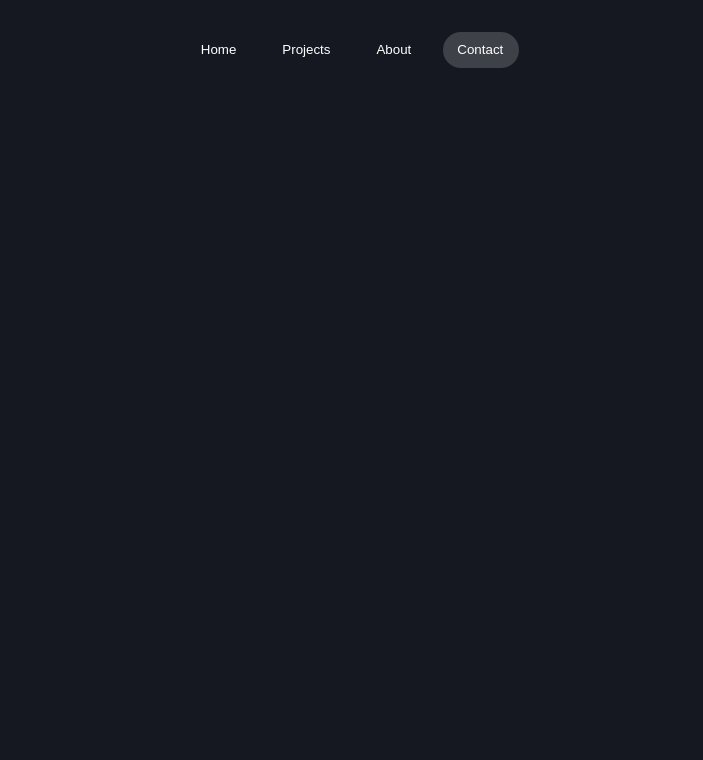
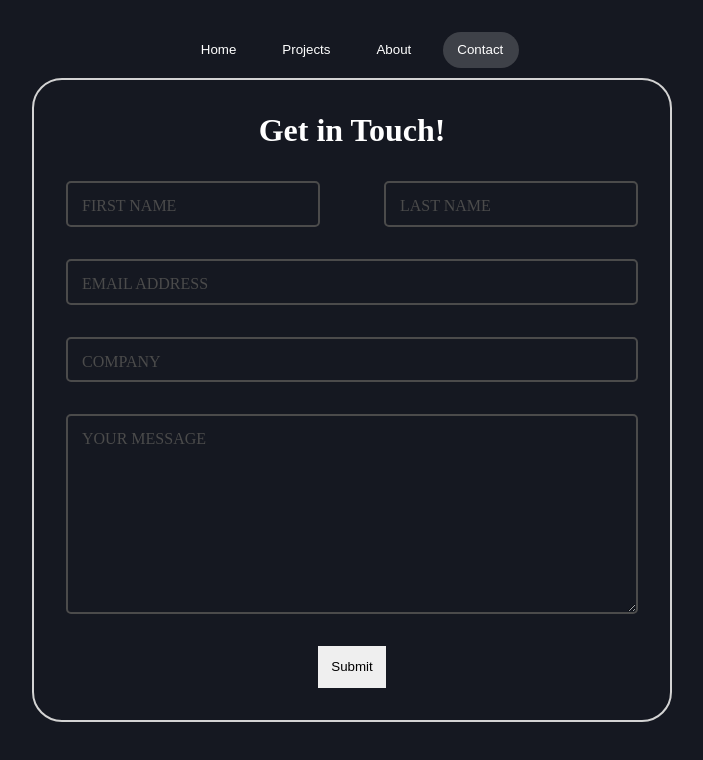
Before and after one commit to JaydenYip3/Portfolio, a React (Create React App) app: page / in a window 1280 px wide. Both pictures are taken after a click on the button "Contact". Shown: the top 760 px of the page, without its empty margins (288-991 px from the left). Built offline with nearby package versions, Linux system fonts and the light colour scheme; a web font is replaced by a local one.

Commit message:
Email Update

```diff
--- a/src/App.css
+++ b/src/App.css
@@ -16,7 +16,7 @@ body{
   display: block;
   width: 100vw;
   height: 100%;
-  overflow-x: hidden;
+  overflow-x: clip;
 }
 div{
   display: flex;
--- a/src/App.js
+++ b/src/App.js
@@ -4,6 +4,7 @@ import Home from './components/Home.js'
 import ProjectsPage from './components/ProjectsPage.js'
 import About from './components/About.js'
 import React from 'react'
+import Contact from './components/Contact.js';
 
 
 function App() {
@@ -69,7 +70,7 @@ function App() {
         {page === "Home" && <Home page={page} setPage={setPage}></Home>}
         {page === "Projects" && <ProjectsPage></ProjectsPage>}
         {page === "About" && <About></About>}
-        {page === "Page 4" && <div>Page 4 Content</div>}
+        {page === "Contact" && <Contact></Contact>}
       </div>
 
     </>
--- /dev/null
+++ b/src/components/Contact.js
@@ -0,0 +1,67 @@
+import React from "react";
+import {useState} from 'react'
+import styles4 from "./contact.module.css"
+
+const Contact = () => {
+const [result, setResult] = useState("");
+
+  const onSubmit = async (event) => {
+    event.preventDefault();
+    setResult("Sending....");
+    const formData = new FormData(event.target);
+
+    formData.append("access_key", "d909d604-3fd0-4f4c-abaa-e36610152439");
+
+    const response = await fetch("https://api.web3forms.com/submit", {
+      method: "POST",
+      body: formData
+    });
+
+    const data = await response.json();
+
+    if (data.success) {
+      setResult("Form Submitted Successfully");
+      event.target.reset();
+    } else {
+      console.log("Error", data);
+      setResult(data.message);
+    }
+  };
+
+    return (<>
+                <div className="container" id={styles4.contact}>
+                    <form onSubmit={onSubmit}>
+                        <div className="container" id={styles4.email}>
+                            <h1>Get in Touch!</h1>
+                            <div className="container" id={styles4.text}>
+                                <div className={styles4.inputbox}>
+                                    <input type="text" name="First Name" required="required"/>
+                                    <span>First Name</span>
+                                </div>
+                                <div className={styles4.inputbox}>
+                                    <input type="text" name="Last Name" required="required"/>
+                                    <span>Last Name</span>
+                                </div>
+                            </div>
+                            <div className={styles4.inputbox} id={styles4.emailInput}>
+                                <input type="email" required="required"/>
+                                <span>Email Address</span>
+                            </div>
+                            <div className={styles4.inputbox} id={styles4.emailInput}>
+                                <input type="text" name="Company" required="required"/>
+                                <span>Company</span>
+                            </div>
+                            <div className={styles4.inputbox} id={styles4.emailInput}>
+                                <textarea name="message" required="required"/>
+                                <span>Your Message</span>
+                            </div>
+                            <button type="submit">Submit</button>
+
+                        </div>
+                    </form>
+
+                </div>
+            </>)
+}
+
+export default Contact;
--- a/src/components/ProjectsPage.js
+++ b/src/components/ProjectsPage.js
@@ -2,7 +2,7 @@ import {motion} from "framer-motion"
 import projects from "../assets/data.json";
 import styles3 from "./ProjectsPage.module.css"
 import React from 'react'
-import {useState} from 'react';
+import {useState, useEffect} from 'react';
 
 
 const ProjectsPage = () => {
@@ -85,12 +85,38 @@ const ProjectsPage = () => {
         setSelect(i);
     }
 
-    const onSelect = () => {
+    useEffect(()=> {
+        const languages = [];
+        for (let lang in checkboxStates) {
+            if (checkboxStates[lang]) {
+                languages.push(lang);
+            }
+        }
+        const filterList = projects.data.filter(project =>
+            languages.includes(project.language)
+        );
+        let sortedList;
+        if (Sort === 1) {
+            // Sort A-Z by title
+            sortedList = [...filterList].sort((a, b) =>
+                a.title.toLowerCase().localeCompare(b.title.toLowerCase()));
+        } else if (Sort === 2) {
+            // Sort Z-A by title
+            sortedList = [...filterList].sort((a, b) =>
+                b.title.toLowerCase().localeCompare(a.title.toLowerCase()));
+        } else if (Sort === 3) {
+            // Sort by date, assuming dates are in a comparable format like 'YYYY-MM-DD'
+            sortedList = [...filterList].sort((a, b) =>
+                new Date(b.date) - new Date(a.date));
+        } else {
+            // No sorting applied, just use the filtered list
+            sortedList = [...filterList];
+        }
 
-    }
-    const onRemove = () => {
-
-    }
+        setSubList(sortedList);
+        setConfirm(sortedList);
+        setSelect(null);
+    },[checkboxStates])
 
 
     return(
@@ -191,40 +217,6 @@ const ProjectsPage = () => {
                                     SetText('Unsorted')
                                 }
                             } id={styles3.button2}>Reset</button>
-                            <button className={styles3.sort} onClick={
-                                () => {
-                                    const languages = [];
-                                    for (let lang in checkboxStates) {
-                                        if (checkboxStates[lang]) {
-                                            languages.push(lang);
-                                        }
-                                    }
-                                    const filterList = projects.data.filter(project =>
-                                        languages.includes(project.language)
-                                    );
-                                    let sortedList;
-                                    if (Sort === 1) {
-                                        // Sort A-Z by title
-                                        sortedList = [...filterList].sort((a, b) =>
-                                            a.title.toLowerCase().localeCompare(b.title.toLowerCase()));
-                                    } else if (Sort === 2) {
-                                        // Sort Z-A by title
-                                        sortedList = [...filterList].sort((a, b) =>
-                                            b.title.toLowerCase().localeCompare(a.title.toLowerCase()));
-                                    } else if (Sort === 3) {
-                                        // Sort by date, assuming dates are in a comparable format like 'YYYY-MM-DD'
-                                        sortedList = [...filterList].sort((a, b) =>
-                                            new Date(b.date) - new Date(a.date));
-                                    } else {
-                                        // No sorting applied, just use the filtered list
-                                        sortedList = [...filterList];
-                                    }
-
-                                    setSubList(sortedList);
-                                    setConfirm(sortedList);
-                                    setSelect(null);
-                                }
-                            } id={styles3.button2}>Apply</button>
                         </div>
 
                     </div>
--- /dev/null
+++ b/src/components/contact.module.css
@@ -0,0 +1,127 @@
+#contact{
+    display: flex;
+    width: 100vw;
+    height: 100vh;
+    justify-content: center;
+    align-items: center;
+    flex-direction: column;
+    gap: 2em;
+}
+#email{
+    display: flex;
+    flex-direction: column;
+    width: 40em;
+    align-items: center;
+    gap: 2em;
+    border: 2px solid lightgray;
+    border-radius: 30px;
+    padding: 2em
+}
+
+
+
+
+#contact button{
+    padding: 1em;
+
+}
+#text{
+    flex-direction: row;
+    width: 100%;
+    gap: 4em;
+    display: flex;
+}
+.inputbox{
+    position: relative;
+    flex: 1;
+}
+
+.inputbox input{
+    width: 100%;
+    padding: 1em;
+    border:  2px solid rgb(75, 75, 75);
+    background-color: transparent;
+    outline: none;
+    border-radius: 5px;
+    color: white;
+}
+
+.inputbox span{
+    position: absolute;
+    left: 0;
+    padding: 1em;
+    color:rgb(75, 75, 75);
+    text-transform: uppercase;
+    user-select: none;
+    pointer-events: none;
+    transition: 0.3s;
+
+}
+
+.inputbox input:valid ~ span,
+.inputbox input:focus ~ span{
+    color: #00dfc4;
+    font-size: 0.65em;
+    padding: 0 1em;
+    transform: translateX(10px) translateY(-7px);
+    background-color: #151821;
+}
+
+.inputbox input:valid,
+.inputbox input:focus{
+    border: 2px solid #00dfc4;
+}
+.inputbox textarea:valid ~ span,
+.inputbox textarea:focus ~ span{
+    color: #00dfc4;
+    font-size: 0.65em;
+    padding: 0 1em;
+    transform: translateX(10px) translateY(-7px);
+    background-color: #151821;
+}
+
+.inputbox textarea:focus,
+.inputbox textarea:valid{
+    border: 2px solid #00dfc4;
+}
+.inputbox textarea{
+    width: 100%;
+    height: 15em;
+    padding: 1em;
+    background-color: transparent;
+    color: white;
+    border: solid 2px rgb(75, 75, 75);
+    outline: none;
+    border-radius: 5px;
+}
+#emailInput{
+    width: 100%;
+}
+@media screen and (max-width: 500px){
+    #contact{
+        display: flex;
+        width: 100vw;
+        height: 100vh;
+        justify-content: center;
+        align-items: center;
+        flex-direction: column;
+        gap: 2em;
+    }
+    #email{
+        display: flex;
+        flex-direction: column;
+        width: 20em;
+        align-items: center;
+        gap: 2em;
+        border-radius: 30px;
+        padding: 1em;
+        border: none;
+        margin-top: 4em;
+    }
+    #text{
+        flex-direction: column;
+        width: 100%;
+        gap: 2em;
+        display: flex;
+    }
+}
```
